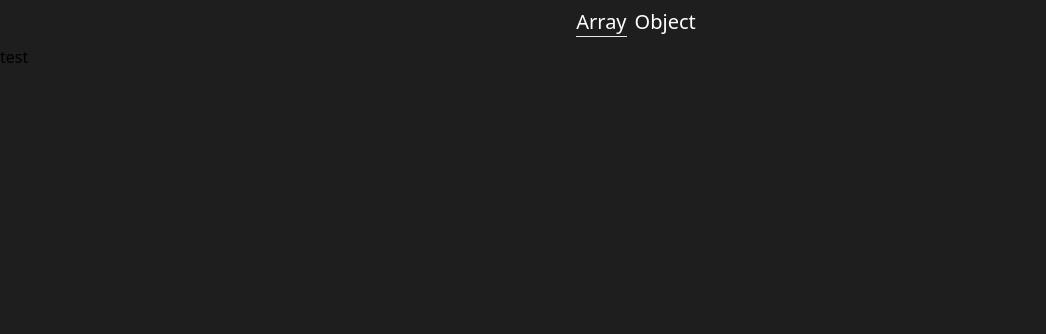
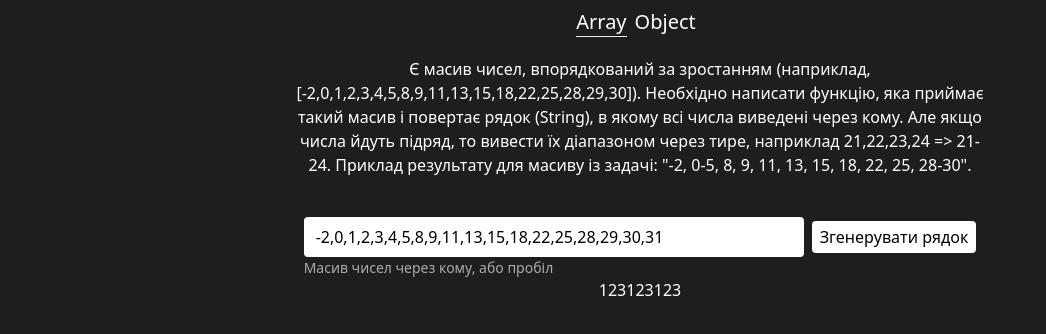
Before and after one commit to azopo/arrayObject_test, a Vue app: page / in a window 1280 px wide. Before the commit this address had no page. Shown: the top 334 px of the page, without its empty margins (0-1046 px from the left). Built offline with nearby package versions, Linux system fonts and the light colour scheme.

Commit message:
add array page;

```diff
--- a/src/views/HomeView.vue
+++ b/src/views/HomeView.vue
@@ -1,3 +1,63 @@
 <template>
-  <div class="container">test</div>
+  <div class="container mt-3 text-white flex flex-col items-center">
+    <p class="w-[700px] text-center">
+      Є масив чисел, впорядкований за зростанням (наприклад,
+      [-2,0,1,2,3,4,5,8,9,11,13,15,18,22,25,28,29,30]). Необхідно написати
+      функцію, яка приймає такий масив і повертає рядок (String), в якому всі
+      числа виведені через кому. Але якщо числа йдуть підряд, то вивести їх
+      діапазоном через тире, наприклад 21,22,23,24 => 21-24. Приклад результату
+      для масиву із задачі: "-2, 0-5, 8, 9, 11, 13, 15, 18, 22, 25, 28-30".
+    </p>
+    <div class="mt-10 flex">
+      <div class="w-[500px] mr-2">
+        <input
+          placeholder="Введіть масив чисел"
+          v-model="inputModel"
+          class="w-full bg-white text-black rounded py-2 px-3 focus:outline-amber-50 focus:ring-0"
+        />
+        <p class="text-[14px] text-[#ababab]">
+          Масив чисел через кому, або пробіл
+        </p>
+      </div>
+      <p>
+        <button
+          class="bg-white text-black rounded px-2 py-1 mt-1"
+          @click.prevent="rangeString"
+        >
+          Згенерувати рядок
+        </button>
+      </p>
+    </div>
+    <p>{{ result }}</p>
+  </div>
 </template>
+<script setup>
+import { ref } from "vue";
+
+const arr = [
+  -2, 0, 1, 2, 3, 4, 5, 8, 9, 11, 13, 15, 18, 22, 25, 28, 29, 30, 31,
+];
+const inputModel = ref(arr);
+const result = ref("123123123");
+const rangeString = () => {
+  const arr = inputModel.value.toString().split(/,| /);
+  if (result.value.length > 0) {
+    result.value = "";
+  }
+  let start = arr[0];
+  let end = arr[0];
+
+  for (let i = 1; i < arr.length; i++) {
+    if (arr[i] - arr[i - 1] === 1) {
+      end = arr[i];
+    } else {
+      result.value += start === end ? start : start + "-" + end;
+      result.value += ", ";
+      start = arr[i];
+      end = arr[i];
+    }
+  }
+
+  result.value += start === end ? start : start + "-" + end;
+};
+</script>
```
